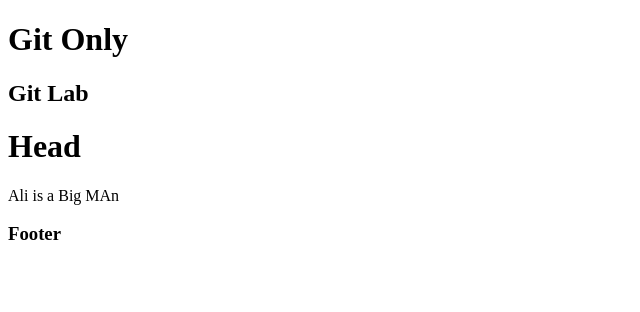
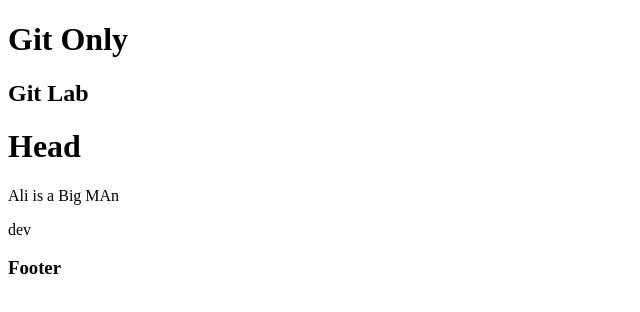
Before and after one commit to rezanikafarin700/project, a plain HTML site: page index.html in a window 1280 px wide. Shown: the whole page, without its empty margins (0-640 px from the left). Drawn offline with Linux system fonts and the light colour scheme.

Commit message:
change dev to index.html

```diff
--- a/index.html
+++ b/index.html
@@ -16,10 +16,13 @@
 <h1>Head</h1>
 <p>Ali is a Big MAn</p>
 
-<h3>Footer</h3>
+<div class="content">
+    <p>dev</p>
+</div>
 
 
 
+<h3>Footer</h3>
 
 
 </body>
```
